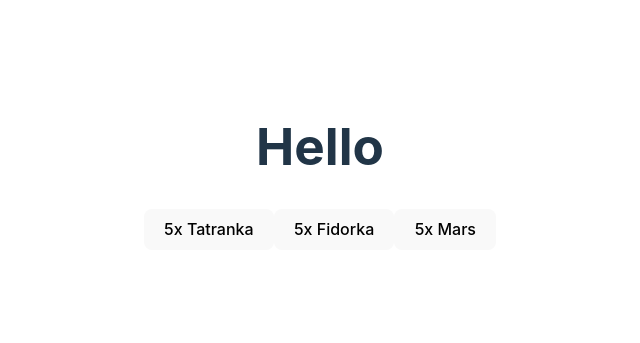
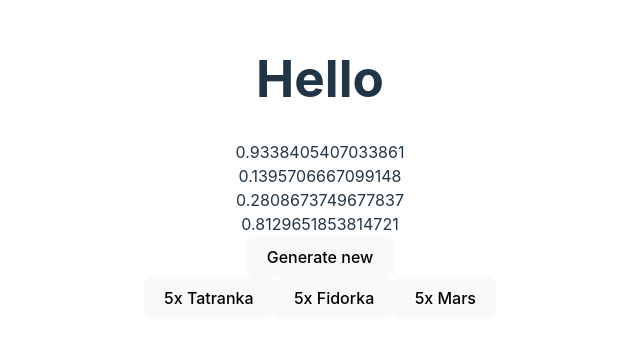
Before and after one commit to MartinNuc/react-basic-decermber-2024, a React (Vite) app in the folder javascript/react-course/: page / in a window 1280 px wide. Shown: the part 233-576 px from the top of the page, without its empty margins (320-960 px from the left). Built offline with nearby package versions, Linux system fonts and the light colour scheme.

Commit message:
rewrite class to functional

```diff
--- a/javascript/react-course/src/App.jsx
+++ b/javascript/react-course/src/App.jsx
@@ -1,10 +1,14 @@
 import "./App.css";
 import {VendingMachine} from './vending-machine';
+import {NumberGenerator} from './rewrite-class-component/number-generator';
 
 function App() {
   return (
     <div>
       <h1>Hello</h1>
+
+      <NumberGenerator pregeneratedCount={4} />
+
       <VendingMachine />
     </div>
   );
--- /dev/null
+++ b/javascript/react-course/src/rewrite-class-component/number-generator.jsx
@@ -0,0 +1,16 @@
+import {useState} from 'react';
+
+export function NumberGenerator({pregeneratedCount}) {
+  const [generatedNumbers, setGeneratedNumber] = useState(
+    () => [...Array(pregeneratedCount)].map(() => Math.random())
+  );
+
+  function generateNew() {
+    setGeneratedNumber([...generatedNumbers, Math.random()]);
+  }
+
+  return <div>
+    {generatedNumbers.map((num, index) => <div key={index}>{num}</div>)}
+    <button type="button" onClick={() => generateNew()}>Generate new</button>
+  </div>
+}
--- a/javascript/react-course/src/vending-item.jsx
+++ b/javascript/react-course/src/vending-item.jsx
@@ -1,7 +1,6 @@
 import { useState } from "react";
 
 export function VendingItem(props) {
-
   const [availableCount, setAvailableCount] = useState(5);
 
   function handleClick() {
```
Also changed, not shown: javascript/react-course/src/rewrite-class-component/number-generator-class.jsx (added, +30 -0 lines), 1 other file (tests, documents, lock files or other folders).
